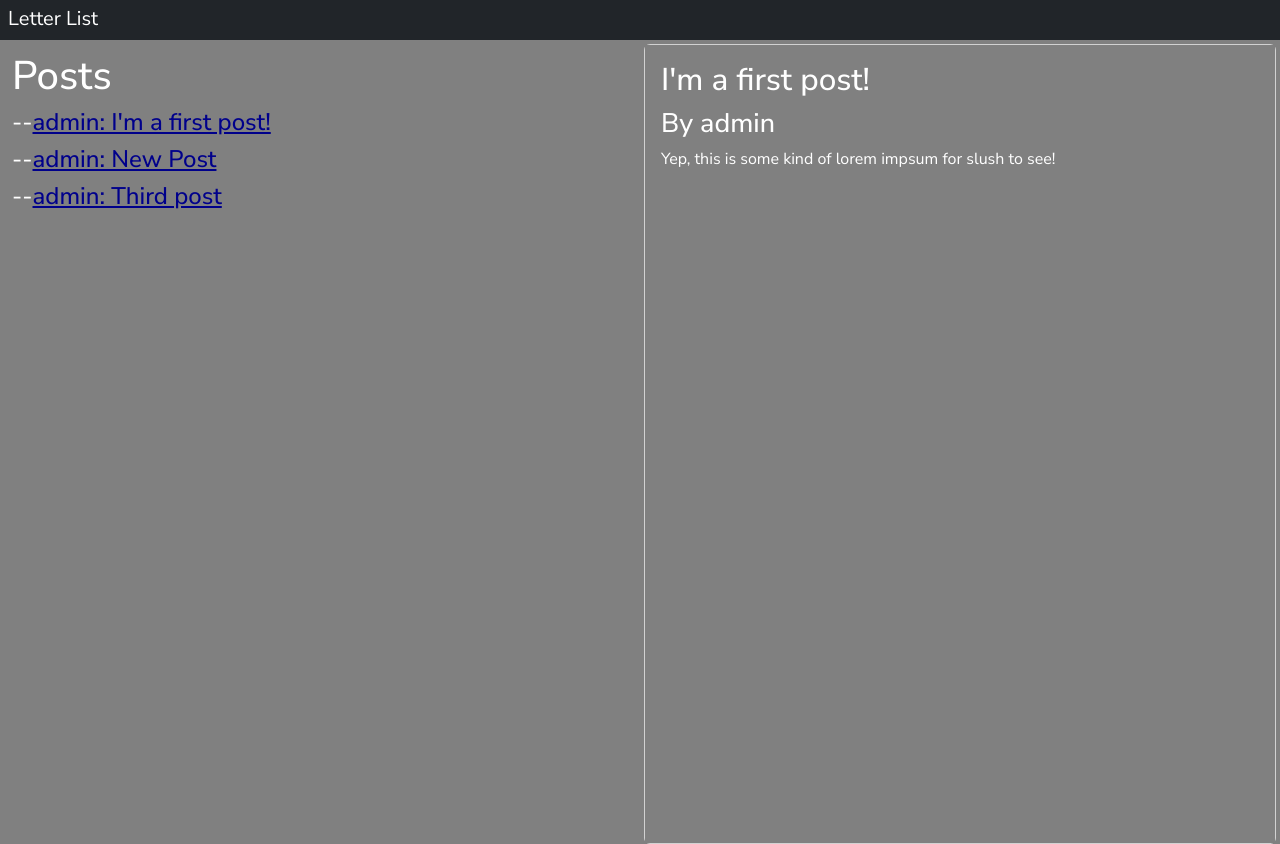
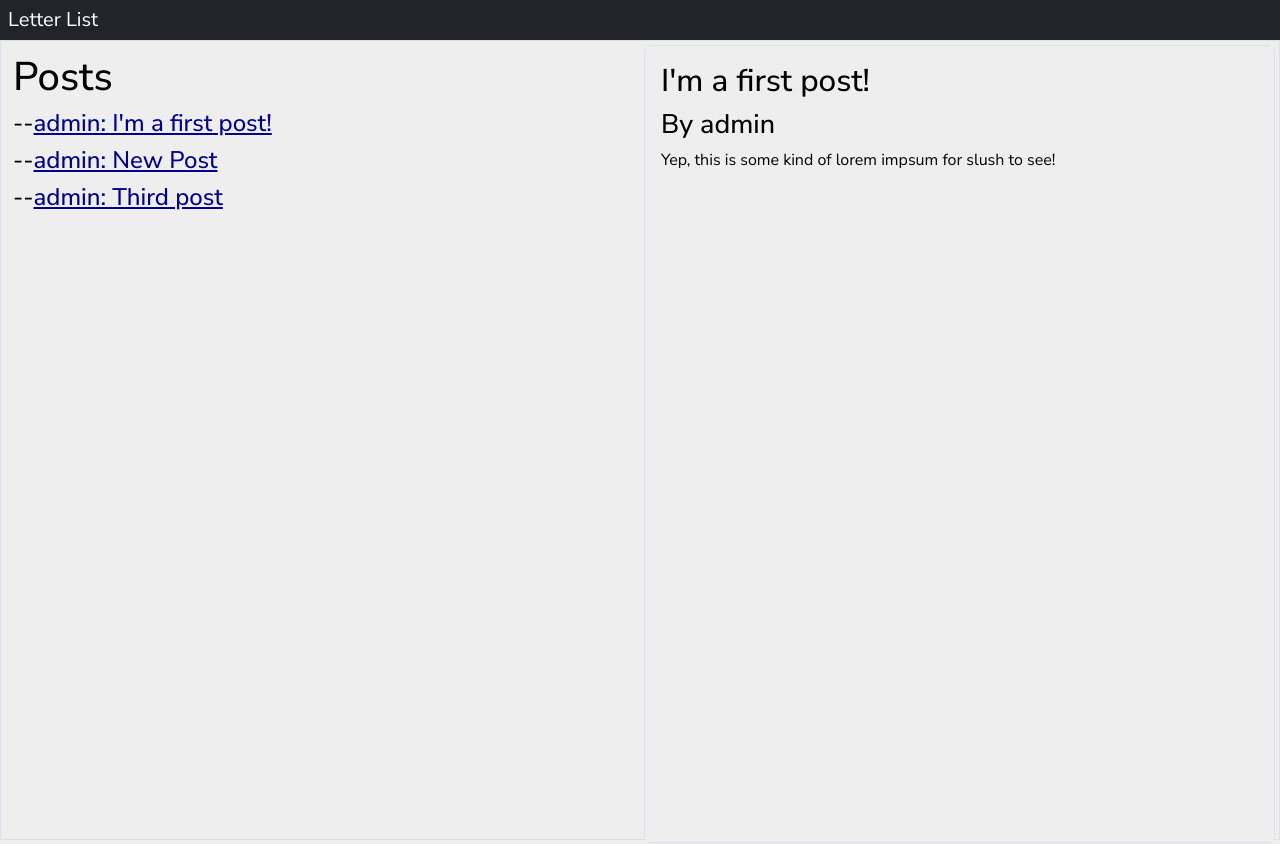
Before and after one commit to MrDaPoyo/slush-blog, a Django app: page /home/1 in a window 1280 px wide. Run offline with Django 5.2, Linux system fonts and the light colour scheme; data comes from the database, SQL or seed files in the repository; some libraries are stand-ins or nearby versions.

Commit message:
same background color

```diff
--- a/project/blog/templates/base.html
+++ b/project/blog/templates/base.html
@@ -11,8 +11,8 @@
         "YTLC" 500;
     }
     body {
-        color: white;
-        background-color: gray;
+        color: black;
+        background-color: #eee;
     }
     a {color: darkblue;}
     nav {
--- a/project/blog/templates/index.html
+++ b/project/blog/templates/index.html
@@ -2,7 +2,7 @@
 {% load crispy_forms_tags %}
 
 {% block content %}
-<nav class="navbar text-white navbar-expand-lg navbar-dark bg-dark px-2 border-bottom border-dark border-2">
+<nav class="navbar text-white navbar-expand-lg navbar-dark bg-dark px-2">
   <a class="navbar-brand text-white" href="#">Letter List</a>
   <button class="navbar-toggler" type="button" data-toggle="collapse" data-target="#navbarSupportedContent" aria-controls="navbarSupportedContent" aria-expanded="false" aria-label="Toggle navigation">
     <span class="navbar-toggler-icon"></span>
@@ -18,12 +18,12 @@
     {% endif %}
   </div>
 </nav>
-<div class="d-flex flex-row h-100 text-white">
+<div class="d-flex flex-row h-100 border">
     <div class=" p-2 m-1 w-50 h-100" style="overflow: scroll;">
         <h1>Posts</h1>
         {% if user.is_staff %}
         <p>Hi there, {{ request.user }}.</p>
-        <form method="post" class="border w-100 p-3 w-50 text-white">
+        <form method="post" class="border w-100 p-3 w-50">
             {% csrf_token %}
             {{ form|crispy }}
             <button class="btn btn-secondary" type="submit">Submit</button>
@@ -33,7 +33,7 @@
             <h4>--<a href="../home/{{ post.id }}">{{ post.author }}: {{ post.title }}</a></h4>
         {% endfor %}
     </div>
-    <div class="card w-50 m-1 h-100">
+    <div class="card w-50 m-1 h-100 border">
         {% if post %}
         <iframe class ="h-100" src="../view/{{post.id}}"></iframe>
         {% else %}
```
